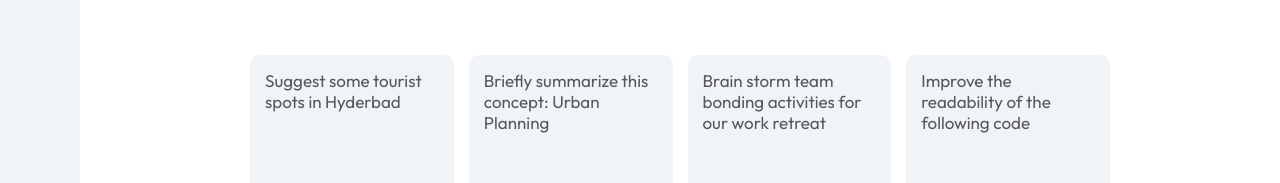
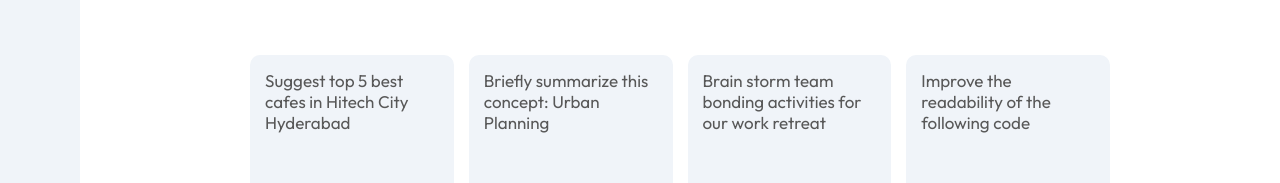
Before and after one commit to chaitanya-sai-neeli/GeminiClone, a React (Vite) app: page / in a window 1280 px wide. Shown: the part 327-510 px from the top of the page. Built offline with nearby package versions, Linux system fonts and the light colour scheme; no server answers.

Commit message:
Changed an example prompt in Homepage

```diff
--- a/src/Components/Main/Main.jsx
+++ b/src/Components/Main/Main.jsx
@@ -32,10 +32,10 @@ const Main = () => {
               <div
                 className="card"
                 onClick={() =>
-                  setInput("Suggest some tourist spots in Hyderbad")
+                  setInput("Suggest top 5 best cafes in Hitech City Hyderabad")
                 }
               >
-                <p>Suggest some tourist spots in Hyderbad</p>
+                <p>Suggest top 5 best cafes in Hitech City Hyderabad</p>
                 <img src={assets.compass_icon} alt="compass pic" />
               </div>
               <div
```
